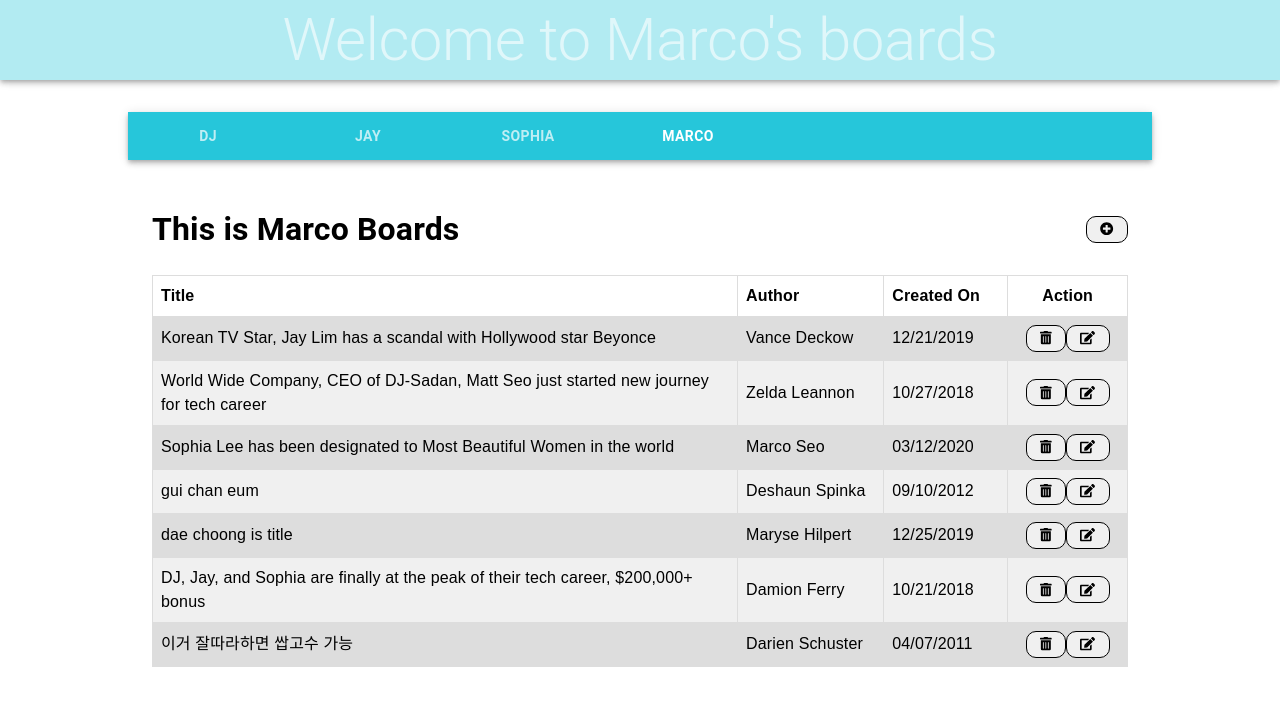
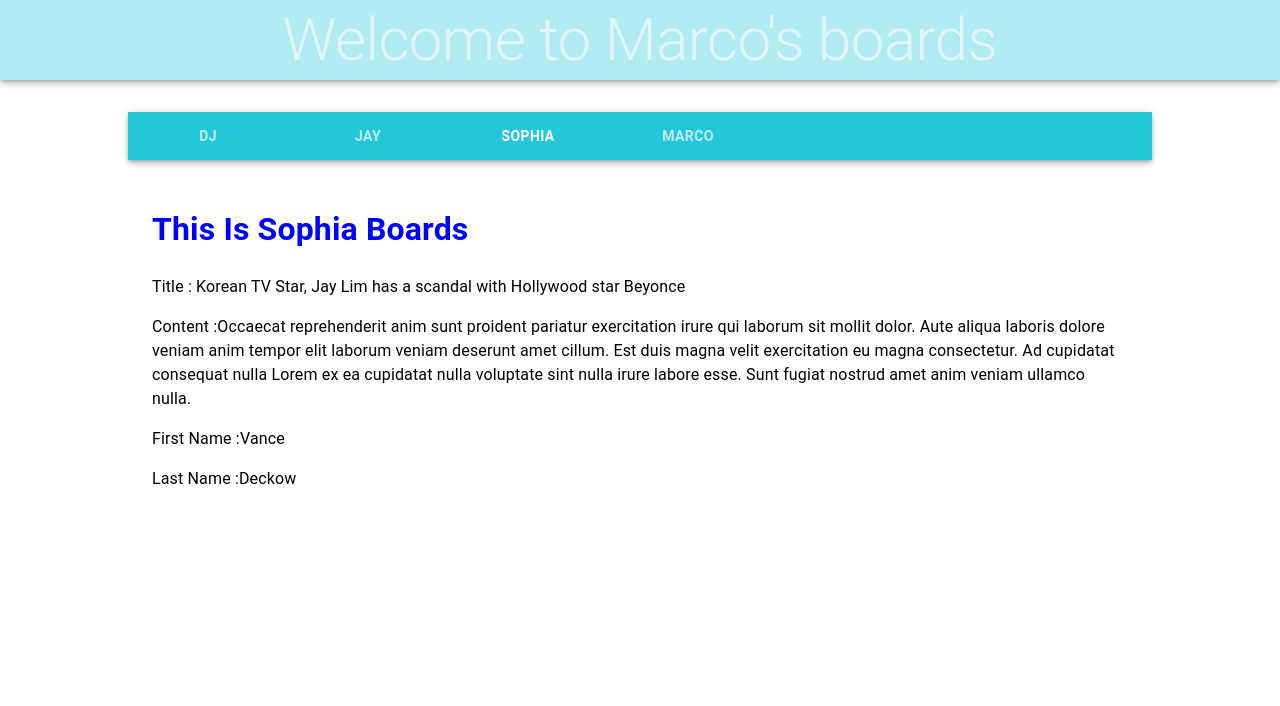
Before and after one commit to seeck3/DJAY_Sophia_Practice, a React (Create React App) app in the folder boards/: page / in a window 1280 px wide. Shown: the top 706 px of the page. Built offline with nearby package versions, Linux system fonts and the light colour scheme; what uuidv4 would draw is missing.

Commit message:
style css and data populate

```diff
--- a/boards/src/Components/Boards/Sophia/SophiaBoards.jsx
+++ b/boards/src/Components/Boards/Sophia/SophiaBoards.jsx
@@ -1,22 +1,22 @@
 import React from "react";
+import './styles.css'
 import PropTypes from "prop-types";
 
 import mock_data from "../../../MockData/Data";
 
 const SophiaBoards = props => {
-  console.log("this is fake data", mock_data);
+  console.log("this is fake data", mock_data[3]);
   return (
     <div>
-      <h1>This Is Sophia Boards</h1>
-      <p>Make your boards here</p>
-      <p>
-        <strong>Title</strong> : {mock_data[2].title}
-        <br />
-        <strong>Content</strong> : {mock_data[2].content}
-        <br />
-        <strong>Author</strong> :{" "}
-        {mock_data[2].author.firstName + " " + mock_data[2].author.lastName}
-      </p>
+     <div> <h1 className='header1'>This Is Sophia Boards</h1>
+
+    </div>
+    <div>
+      <p>Title : {mock_data[0].title}</p>
+      <p>Content :{mock_data[0].content}</p>
+      <p>First Name :{mock_data[0].author.firstName}</p>
+      <p>Last Name :{mock_data[0].author.lastName}</p>
+    </div>
     </div>
   );
 };
--- /dev/null
+++ b/boards/src/Components/Boards/Sophia/styles.css
@@ -0,0 +1,27 @@
+/* .header{
+    color: red;
+    font-size: 35px;
+
+
+} */
+h1{
+    color: turquoise;
+
+}
+.header1{
+    color: blue;
+
+}
+.header2{
+    font-size: 30px;
+
+}
+.header3{
+    color: pink;
+    font-size: 25px;
+
+}
+.header4{
+    font-weight: lighter;
+
+}
--- a/boards/src/Components/Layouts/TabContainer.tsx
+++ b/boards/src/Components/Layouts/TabContainer.tsx
@@ -47,7 +47,7 @@ const useStyles = makeStyles((theme) => ({
 const TabContainer = (props: any) => {
   const classes = useStyles();
   // 학생에 맞춰서 바꿀것 동준=0 재호=1 혜미=2
-  const [value, setValue] = React.useState(3);
+  const [value, setValue] = React.useState(2);
 
   const handleChange = (event: any, newValue: any) => {
     setValue(newValue);
```
